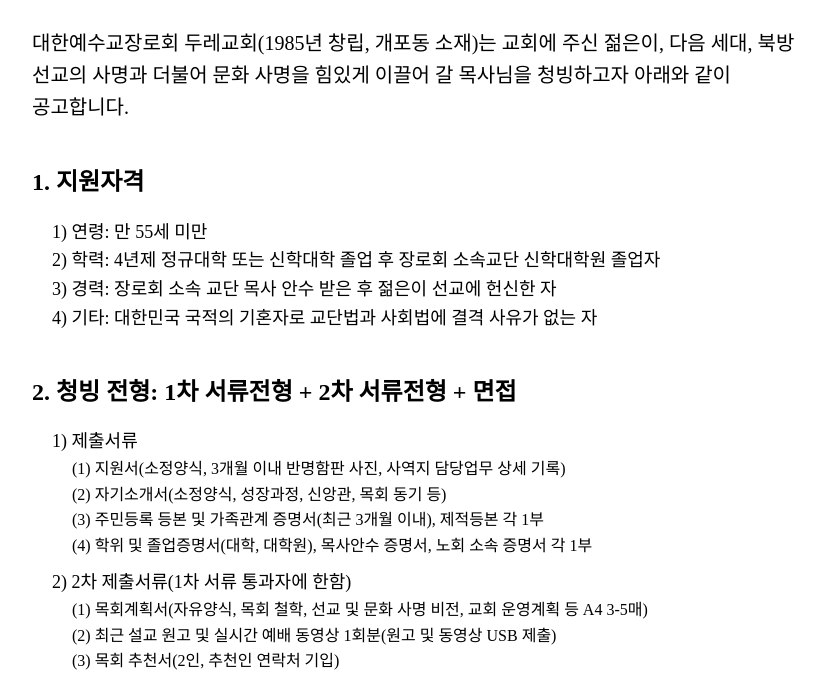
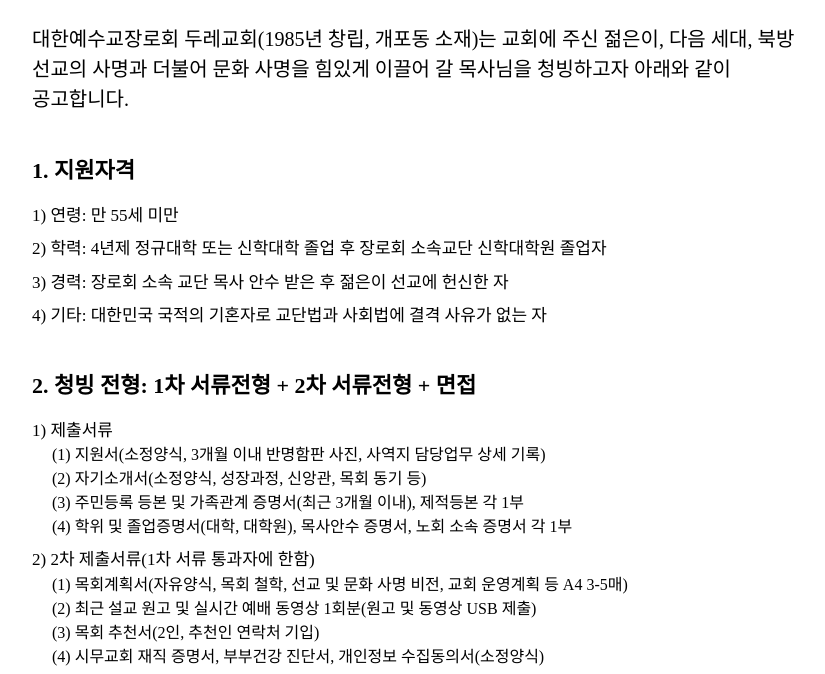
Before and after one commit to cozyzoey/notice, a plain HTML site: page index.html in a window 1280 px wide. Shown: the part 120-794 px from the top of the page, without its empty margins (208-1033 px from the left). Drawn offline with Linux system fonts and the light colour scheme.

Commit message:
폰트크기, 들여쓰기 조정

```diff
--- a/styles.css
+++ b/styles.css
@@ -1,5 +1,5 @@
 body {
-  line-height: 1.6;
+  line-height: 1.5;
   padding: 30px 20px 80px;
   max-width: 800px;
   margin: 0 auto;
@@ -19,20 +19,26 @@ h1 {
 
 h2 {
   margin: 40px 0 0;
-  font-size: 24px;
+  font-size: 22px;
+}
+
+li {
+  list-style-position: inside;
+  text-indent: -20px;
 }
 
 ol,
 ul {
   counter-reset: list;
-  padding-inline-start: 20px;
-  margin-bottom: 10px;
+  padding-inline-start: 0;
+  margin-left: 20px;
 }
 
 ol > li {
   list-style: none;
-  font-size: 18px;
+  font-size: 17px;
   font-weight: 500;
+  margin-bottom: 8px;
 }
 ol > li:before {
   content: counter(list) ") ";
@@ -41,6 +47,7 @@ ol > li:before {
 ol > li > ol > li {
   font-size: 16px;
   font-weight: 400;
+  margin-bottom: 0;
 }
 ol > li > ol > li:before {
   content: "(" counter(list) ") ";
@@ -60,3 +67,12 @@ footer {
   text-align: center;
   font-size: 20px;
 }
+
+@media only screen and (max-width: 600px) {
+  h1 {
+    font-size: 28px;
+  }
+  .intro {
+    font-size: 18px;
+  }
+}
```
